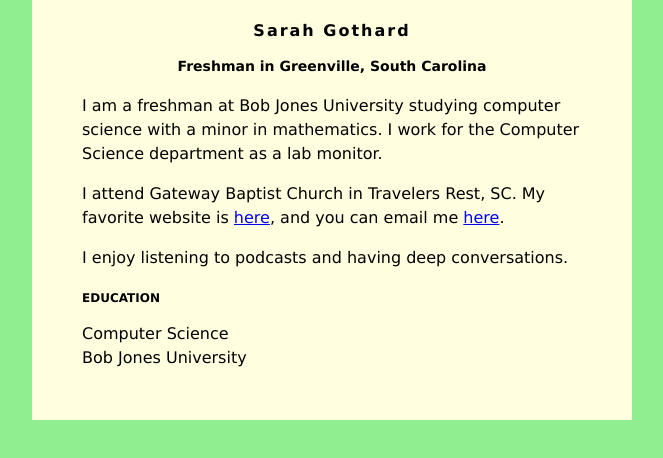
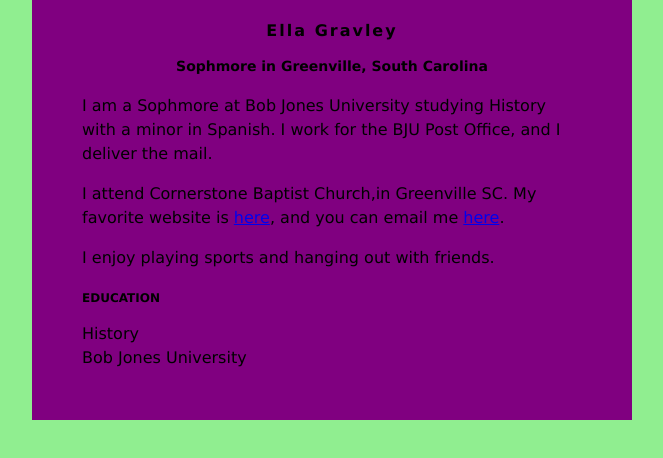
Before and after one commit to Egravley24/Egravley24.github.io, a plain HTML site: page index.html in a window 1280 px wide. Shown: the whole page, without its empty margins (308-971 px from the left). Drawn offline with Linux system fonts and the light colour scheme.

Commit message:
Update index.html

```diff
--- a/index.html
+++ b/index.html
@@ -6,7 +6,7 @@ body {
     font-family: Verdana;
 }
 #content {
-    background: lightyellow;
+    background: purple;
     min-width: 200px;
     max-width: 500px;
     padding: 50px;
@@ -30,21 +30,21 @@ h3 {
 </head>
 <body>
     <div id="content">
-        <h1>Sarah Gothard</h1>
-        <h2>Freshman in Greenville, South Carolina</h2>
+        <h1>Ella Gravley</h1>
+        <h2>Sophmore in Greenville, South Carolina</h2>
 
-         <p>I am a freshman at Bob Jones University studying computer science with a minor in
-            mathematics. I work for the Computer Science department as a lab monitor.</p>
+         <p>I am a Sophmore at Bob Jones University studying History with a minor in
+           Spanish. I work for the BJU Post Office, and I deliver the mail.</p>
          <p>
-            I attend Gateway Baptist Church in Travelers Rest, SC. My favorite website is
-            <a href="https://mobilehymns.org/">here</a>, and you can email me
-            <a href="mailto:sgothard@bju.edu">here</a>.
+            I attend Cornerstone Baptist Church,in Greenville SC. My favorite website is
+            <a href="https://www.amazon.com">here</a>, and you can email me
+            <a href="mailto:egrav010@students.bju.edu">here</a>.
          </p>
          <p>
-            I enjoy listening to podcasts and having deep conversations.
+            I enjoy playing sports and hanging out with friends.
          </p>
         <h3>EDUCATION</h3>
-        Computer Science<br />
+        History<br />
         Bob Jones University
     </div>
 </body>
```
